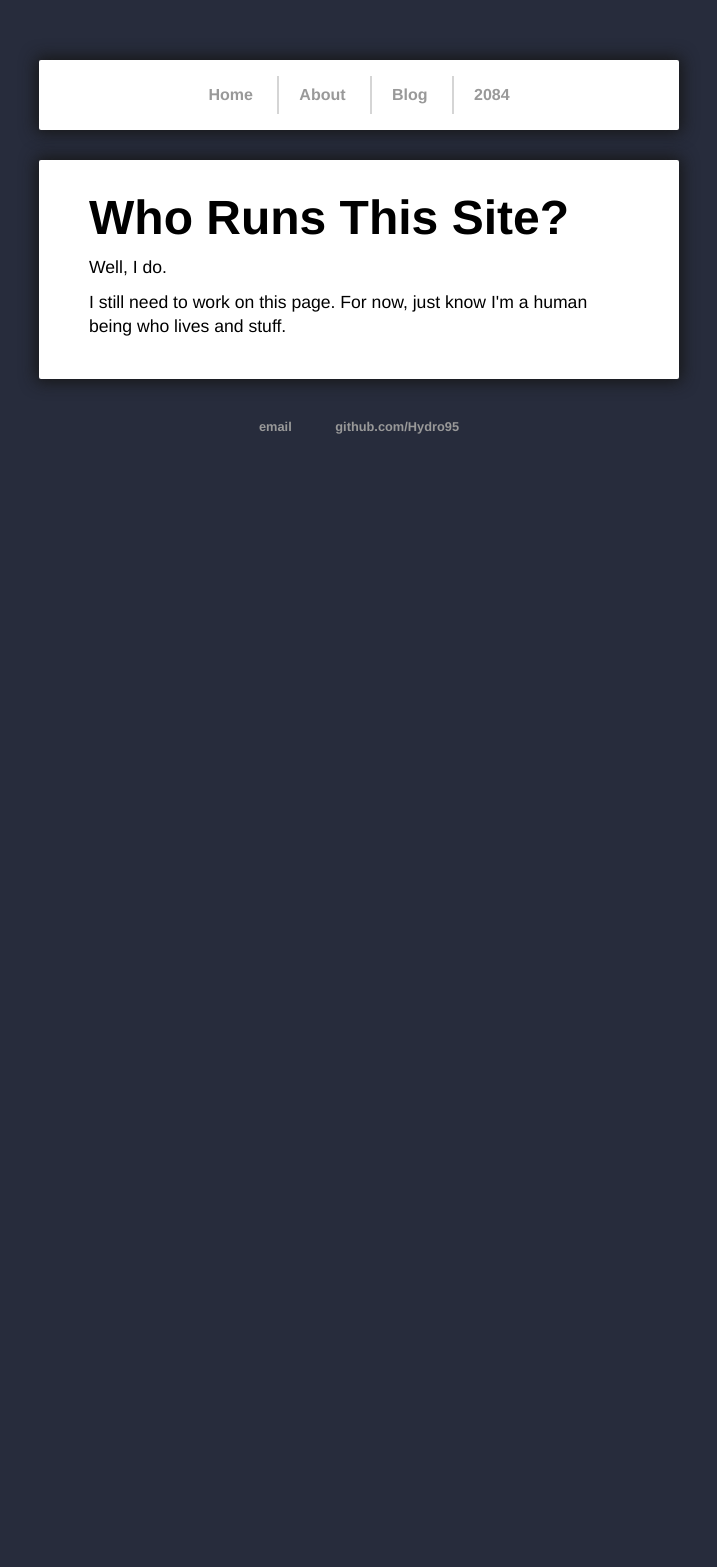
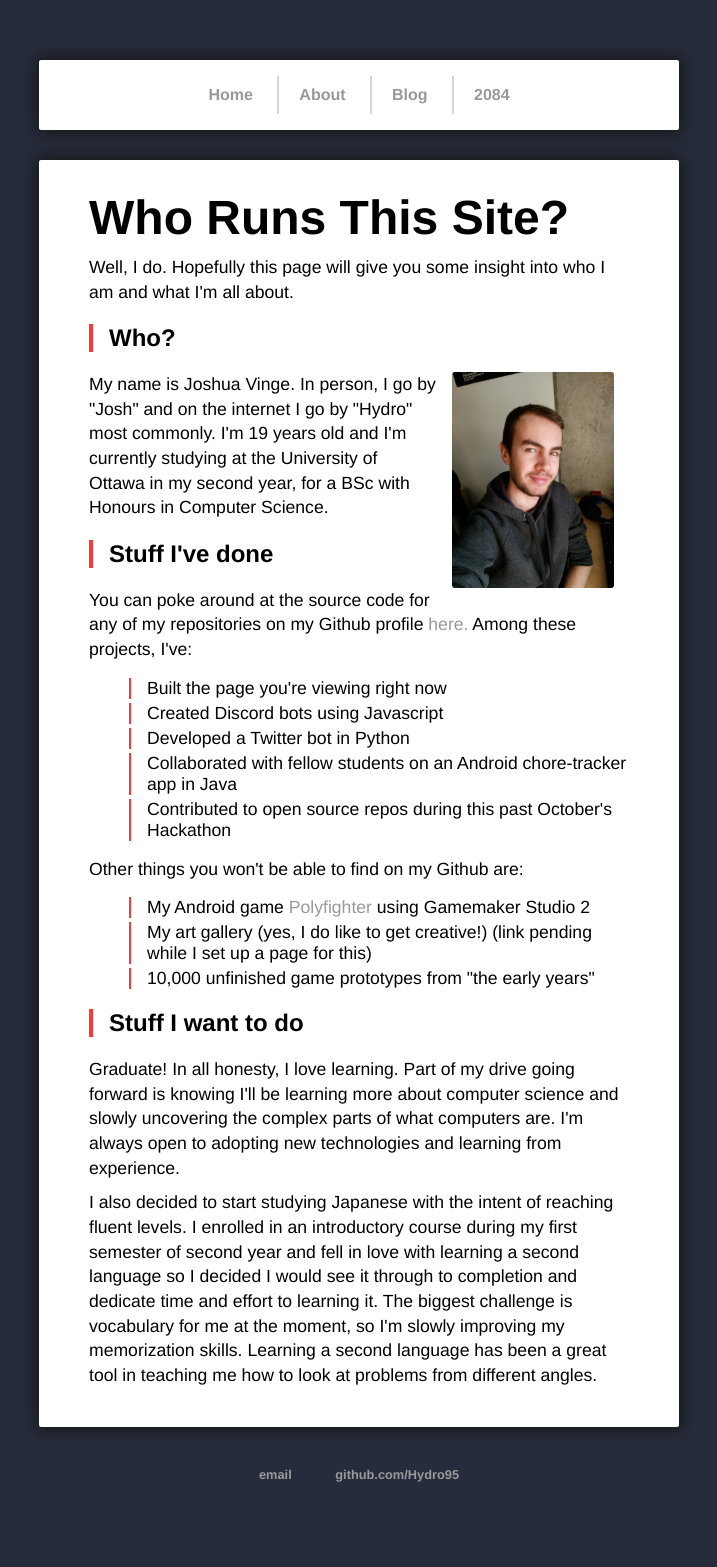
Before and after one commit to Hydro95/Hydro95.github.io, a Jekyll site: the page built from about/index.html, in a window 1280 px wide. Shown: the whole page, without its empty margins (281-998 px from the left). Built offline with Jekyll 4.4.1, drawn with Linux system fonts in a browser that asks for light colours; before the commit the page ends 900 px from its top, so only the background shows below that.

Commit message:
Added about page and minor modifications

```diff
--- a/about/index.html
+++ b/about/index.html
@@ -4,6 +4,28 @@ title: Who Runs This Site?
 ---
 <div class="about">
   <h1>{{ page.title }}</h1>
-  <p>Well, I do.</p>
-  <p> I still need to work on this page. For now, just know I'm a human being who lives and stuff.</p>
+  <p>Well, I do. Hopefully this page will give you some insight into who I am and what I'm all about.</p>
+  <h2>Who?</h2>
+  <p><img class='profilepic' src="/assets/images/josh.jpg"></img>My name is Joshua Vinge. In person, I go by "Josh" and on the internet I go by "Hydro" most commonly. I'm 19 years old and I'm currently studying at the University of Ottawa in my second year, for a BSc with Honours in Computer Science.</p>
+  <h2>Stuff I've done</h2>
+  <p>You can poke around at the source code for any of my repositories on my Github profile <a href="https://github.com/Hydro95">here.</a> Among these projects, I've:
+    <ul class="styled">
+      <li>Built the page you're viewing right now<li>
+      <li>Created Discord bots using Javascript</li>
+      <li>Developed a Twitter bot in Python</li>
+      <li>Collaborated with fellow students on an Android chore-tracker app in Java</li>
+      <li>Contributed to open source repos during this past October's Hackathon</li>
+    </ul>
+  </p>
+  <p>Other things you won't be able to find on my Github are:
+    <ul class="styled">
+      <li>My Android game <a href="https://play.google.com/store/apps/details?id=com.hydrodev.polyfighter">Polyfighter</a> using Gamemaker Studio 2</li>
+      <li>My art gallery (yes, I do like to get creative!) (link pending while I set up a page for this)</li>
+      <li>10,000 unfinished game prototypes from "the early years"</li>
+    </ul>
+  </p>
+  <h2>Stuff I want to do</h2>
+  <p>Graduate! In all honesty, I love learning. Part of my drive going forward is knowing I'll be learning more about computer science and slowly uncovering the complex parts of what computers are. I'm always open to adopting new technologies and learning from experience.</p>
+  <p>I also decided to start studying Japanese with the intent of reaching fluent levels. I enrolled in an introductory course during my first semester of second year and fell in love with learning a second language so I decided I would see it through to completion and dedicate time and effort to learning it. The biggest challenge is vocabulary for me at the moment, so I'm slowly improving my memorization skills. Learning a second language has been a great tool in teaching me how to look at problems from different angles.</p>
+
 </div>
--- a/blog/index.html
+++ b/blog/index.html
@@ -5,6 +5,6 @@ title: Hydro's Blog
 	<h1>{{ page.title }}</h1>
 	<ul class="posts">
 	  {% for post in site.categories.blog %}
-	    <li><span>{{ post.date | date_to_string }}</span> » <a href="{{ post.url }}" title="{{ post.title }}">{{ post.title }}</a></li>
+	    <li><span>{{ post.date | date_to_string }}</span> - <a href="{{ post.url }}" title="{{ post.title }}">{{ post.title }}</a></li>
 	  {% endfor %}
 	</ul>
--- a/css/main.css
+++ b/css/main.css
@@ -131,7 +131,7 @@ ul.posts li {
     list-style: none;
 }
 
-div.post li {
+div.post li, ul.styled li {
   list-style: none;
   border-left-width: 2px;
   border-left-color: #ff3737;
@@ -145,6 +145,14 @@ div.post li {
 img {
   width: 100%;
   height: auto;
+}
+
+img.profilepic {
+  width: 30%;
+  height: auto;
+  float: right;
+  margin: 0 15px 15px 15px;
+  border-radius: 3px;
 }
 
 iframe {
```
Also changed, not shown: assets/images/josh.jpg (added).
